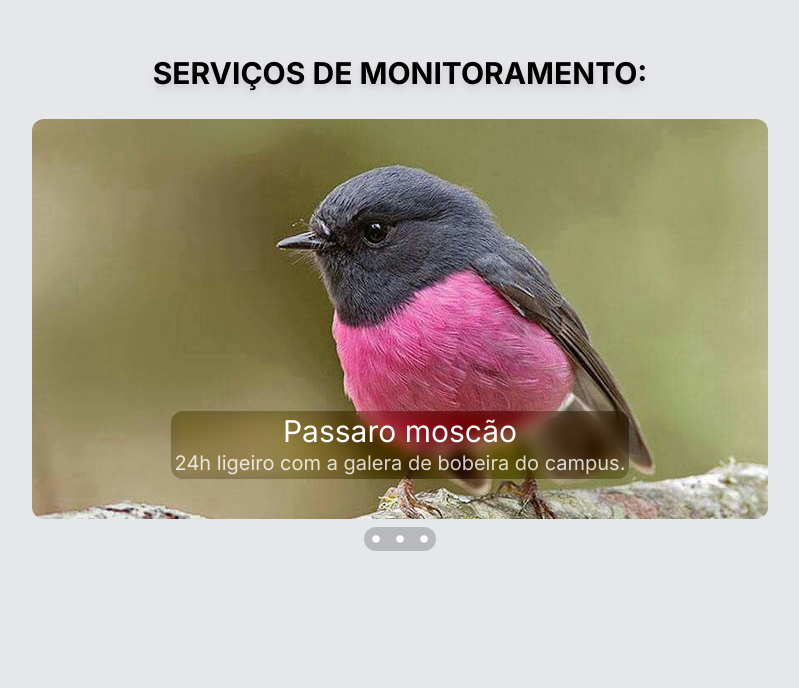
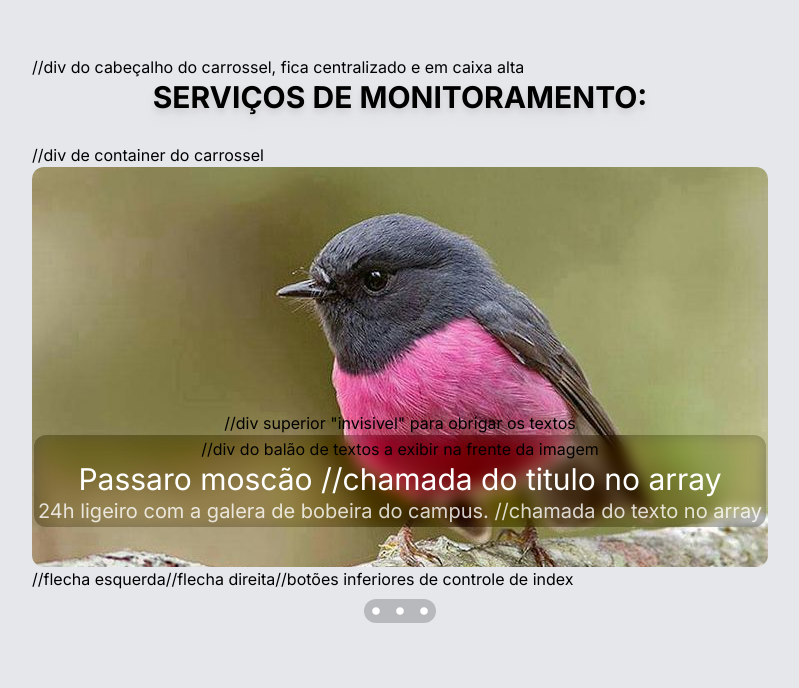
Before and after one commit to websterramos/landing-page-byron, a Next.js app: page / in a window 1280 px wide. Shown: the part 1352-2040 px from the top of the page, without its empty margins (240-1039 px from the left). Built offline with nearby package versions, Linux system fonts and the light colour scheme.

Commit message:
adicionando comentarios

```diff
--- a/src/components/Carrossel.tsx
+++ b/src/components/Carrossel.tsx
@@ -1,9 +1,15 @@
 "use client";
 import React, { useState } from "react";
+
+// Bibliotecas para o icones dos botões
 import { BsChevronCompactLeft, BsChevronCompactRight } from "react-icons/bs";
 import { RxDotFilled } from "react-icons/rx";
 
+// Função de componente de Carrossel
 export default function Carrossel() {
+  // Array onde se adiciona a imagem e os textos a serem exibidos no carrossel
+  // url é onde se coloca o endereço da imagem;
+  // titulo e texto são os textos exibidos no balão a frente da imagem, titulo tem a cor mais forte e tamanho maior;
   const slides = [
     {
       url: "./img/bird1.png",
@@ -22,58 +28,67 @@ export default function Carrossel() {
     },
   ];
 
+  // variaveis de controle do carrossel
   const [currentIndex, setCurrentIndex] = useState(0);
 
+  //controle do exibir anterior
   const prevSlide = () => {
     const isFirstSlide = currentIndex === 0;
     const newIndex = isFirstSlide ? slides.length - 1 : currentIndex - 1;
     setCurrentIndex(newIndex);
   };
 
+  //controle do exibir proximo
   const nextSlide = () => {
     const isLastSlide = currentIndex === slides.length - 1;
     const newIndex = isLastSlide ? 0 : currentIndex + 1;
     setCurrentIndex(newIndex);
   };
 
+  //controle especifico do exibir
   const goToSlide = (slideIndex: React.SetStateAction<number>) => {
     setCurrentIndex(slideIndex);
   };
 
   return (
     <div className=" group relative mx-auto max-w-3xl px-4 py-8">
+
+      //div do cabeçalho do carrossel, fica centralizado e em caixa alta
       <div className="flex justify-center pb-7">
         <h1 className=" text-3xl font-bold uppercase drop-shadow-lg">
           Serviços de monitoramento:
         </h1>
       </div>
 
-      <div className=" relative rounded-2xl bg-cover bg-center bg-no-repeat duration-500 lg:bg-contain">
-        <div className="pointer-events-none absolute inset-0 z-9 flex flex-col items-center justify-end py-10">
-          <div className="rounded-xl bg-black/30 px-1 py-0.5 text-center backdrop-blur backdrop-contrast-200">
+      <div className=" relative rounded-2xl bg-cover bg-center bg-no-repeat duration-500 lg:bg-contain"> //div de container do carrossel
+
+        <div className="pointer-events-none absolute inset-0 z-9 flex flex-col items-center justify-end py-10"> //div superior "invisivel" para obrigar os textos
+          <div className="rounded-xl bg-black/30 px-1 py-0.5 text-center backdrop-blur backdrop-contrast-200"> //div do balão de textos a exibir na frente da imagem
             <h1 className="text-3xl text-white">
-              {slides[currentIndex].titulo}
+              {slides[currentIndex].titulo}        //chamada do titulo no array
             </h1>
             <p className="text-xl text-white/80">
-              {slides[currentIndex].texto}
+              {slides[currentIndex].texto}         //chamada do texto no array
             </p>
           </div>
         </div>
+
         <img
           className=" mx-auto h-[350px] w-full rounded-xl object-cover lg:h-[400px] "
-          src={slides[currentIndex].url}
+          src={slides[currentIndex].url}           //chamada da imagem no array
         />
       </div>
 
-      {/* {flecha esquerda} */}
+      //flecha esquerda
       <div className="absolute left-5 top-[50%] hidden -translate-x-0 translate-y-[-50%] cursor-pointer rounded-full bg-black/20 p-2 text-2xl text-white hover:text-blue-600 group-hover:block">
         <BsChevronCompactLeft onClick={prevSlide} size={30} />
       </div>
-      {/* {flecha direita} */}
+      //flecha direita
       <div className="absolute right-5 top-[50%] hidden -translate-x-0 translate-y-[-50%] cursor-pointer rounded-full bg-black/20 p-2 text-2xl text-white hover:text-blue-600 group-hover:block">
         <BsChevronCompactRight onClick={nextSlide} size={30} />
       </div>
 
+      //botões inferiores de controle de index
       <div className="top-4 flex items-center justify-center py-2">
         <div className=" top-4 flex items-center rounded-full bg-black/20 text-white ">
           {slides.map((slide, slideIndex) => (
@@ -87,6 +102,8 @@ export default function Carrossel() {
           ))}
         </div>
       </div>
-    </div>
+
+
+    </div >
   );
 }
```
